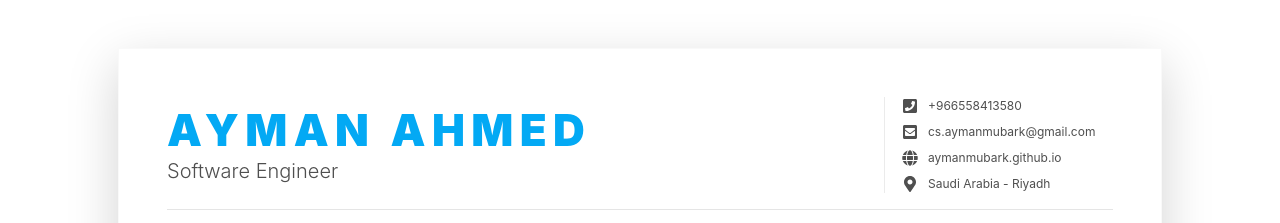
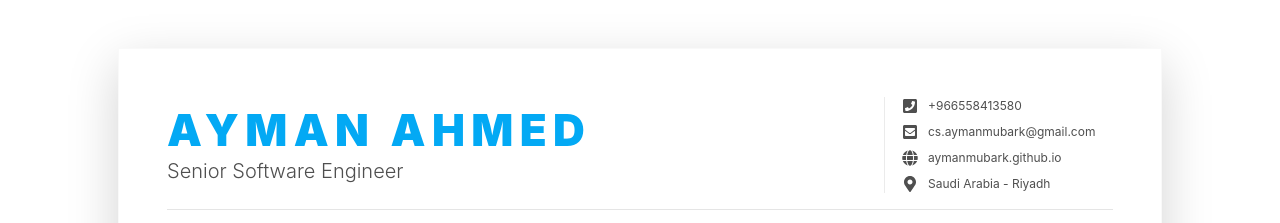
Before and after one commit to AymanMubark/CV, a plain HTML site: page index.html in a window 1280 px wide. Shown: the top 223 px of the page. Drawn offline with Linux system fonts and the light colour scheme.

Commit message:
Update index.html

```diff
--- a/index.html
+++ b/index.html
@@ -38,7 +38,7 @@
                     <div class="row align-items-center">
                         <div class="resume-title col-12 col-md-6 col-lg-8 col-xl-9">
                             <h2 class="resume-name mb-0 text-uppercase">Ayman Ahmed</h2>
-                            <div class="resume-tagline mb-3 mb-md-0">Software Engineer</div>
+                            <div class="resume-tagline mb-3 mb-md-0">Senior Software Engineer</div>
                         </div>
                         <!--//resume-title-->
                         <div class="resume-contact col-12 col-md-6 col-lg-4 col-xl-3">
```
